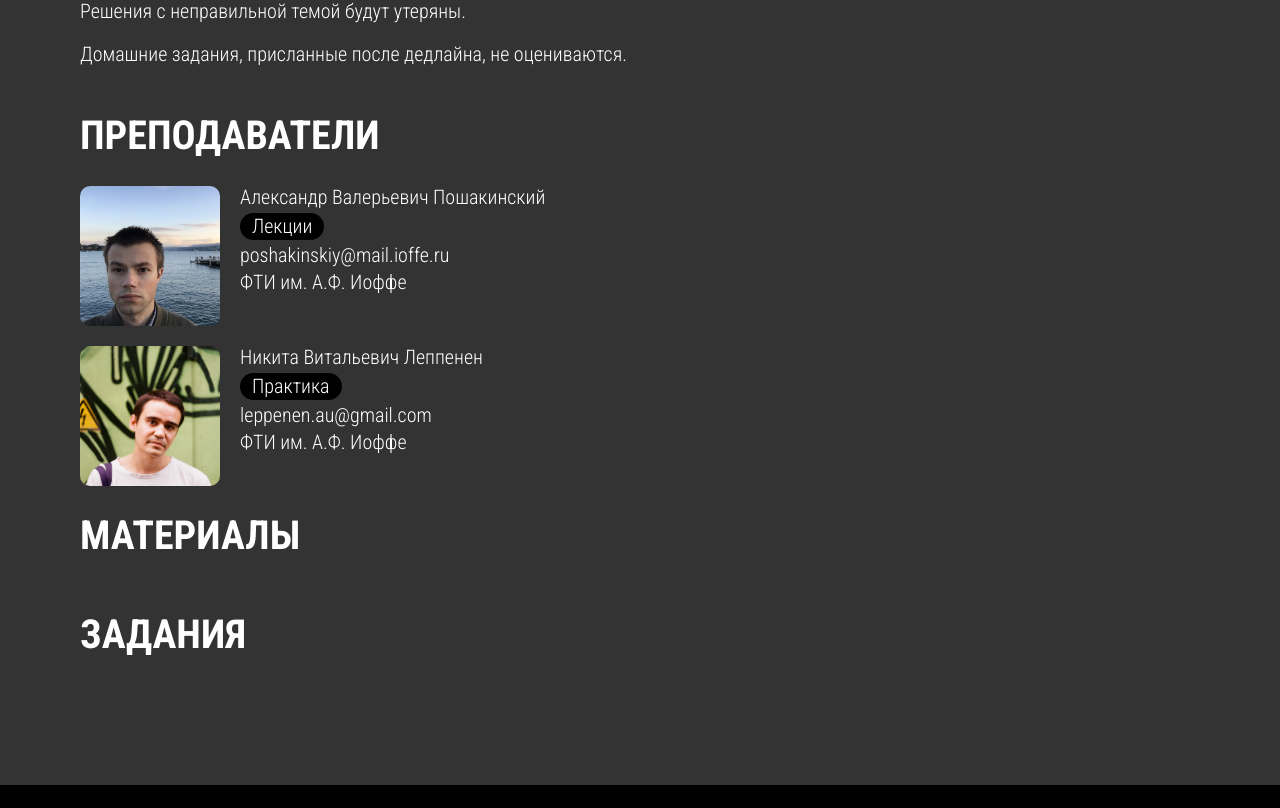
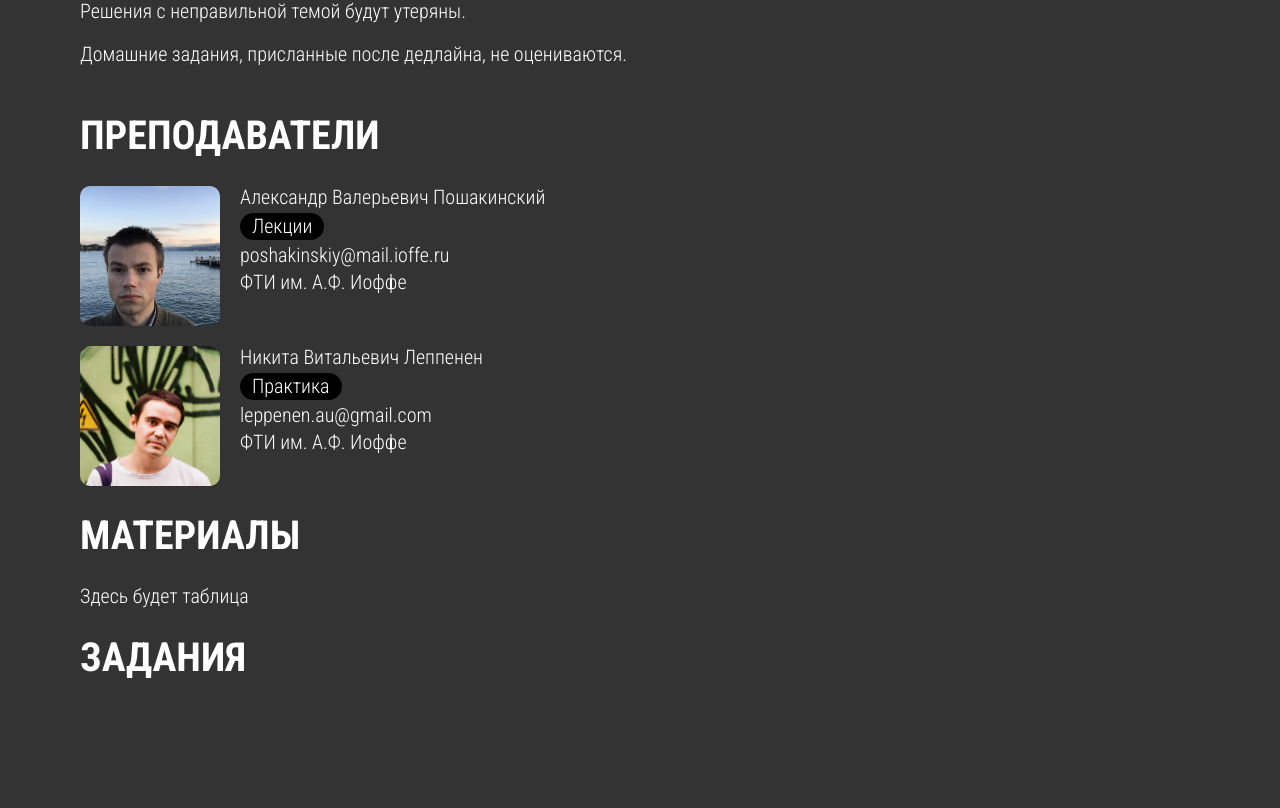
Before and after one commit to leppenen/ed_2022, a Vue app: page / in a window 1280 px wide. Shown: the part 1214-2022 px from the top of the page. Before the commit the page ends 1999 px from the top, so only its background shows below. Built offline with nearby package versions, Linux system fonts and the light colour scheme.

Commit message:
change proj name and add text

```diff
--- a/package.json
+++ b/package.json
@@ -1,5 +1,5 @@
 {
-  "name": "leppenen",
+  "name": "ed_2022",
   "version": "0.0.0",
   "scripts": {
     "dev": "vite",
--- a/src/components/materials-block.vue
+++ b/src/components/materials-block.vue
@@ -7,5 +7,6 @@
       <template v-slot:heading>
         Материалы
       </template>
+      Здесь будет таблица
     </PageBlock>
   </template>
```
